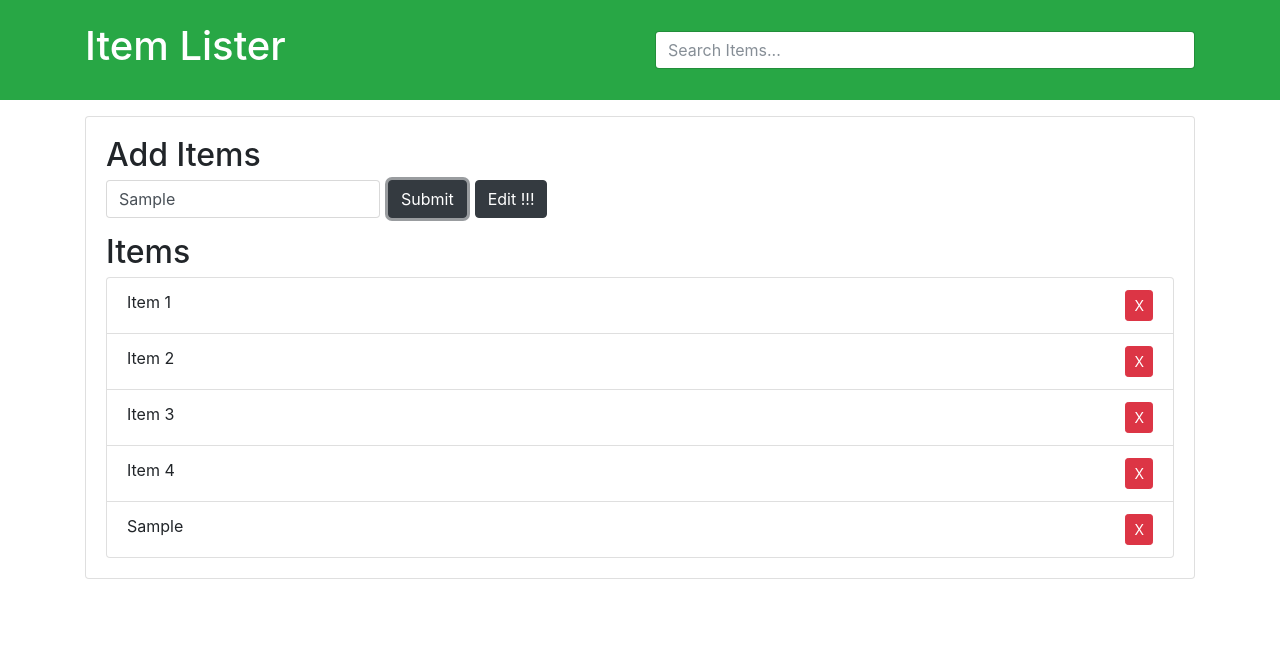
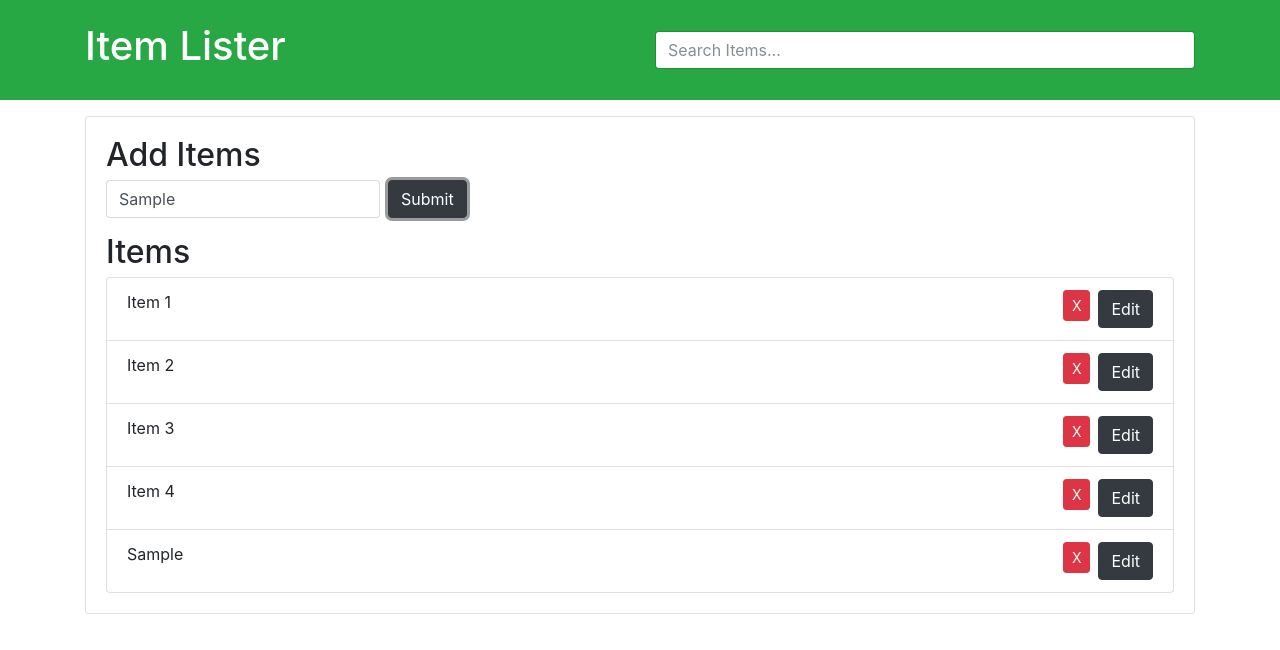
Before and after one commit to shubmeister/Web-Development, a plain HTML site: page assign6.html in a window 1280 px wide. Both pictures are taken after typing "Sample" into the empty fields and a click on the input "Submit". Drawn offline with nearby package versions, Linux system fonts and the light colour scheme.

Commit message:
Updated edit function
Updated edit function

```diff
--- a/assign6.html
+++ b/assign6.html
@@ -26,14 +26,14 @@
         <form id="addForm" class="form-inline mb-3">
           <input type="text" class="form-control mr-2" id="item">
           <input type="submit" class="btn btn-dark mr-2" value="Submit">
-          <input type="button" class="btn btn-dark" value="Edit !!!">
+
         </form>
         <h2 class="title">Items</h2>
         <ul id="items" class="list-group">
-          <li class="list-group-item">Item 1 <button class="btn btn-danger btn-sm float-right delete">X</button></li>
-          <li class="list-group-item">Item 2 <button class="btn btn-danger btn-sm float-right delete">X</button></li>
-          <li class="list-group-item">Item 3 <button class="btn btn-danger btn-sm float-right delete">X</button></li>
-          <li class="list-group-item">Item 4 <button class="btn btn-danger btn-sm float-right delete">X</button></li>
+          <li class="list-group-item">Item 1<input type="button" class="btn btn-dark float-right" value="Edit"> <button class="btn btn-danger btn-sm float-right mr-2 delete">X</button></li>
+          <li class="list-group-item">Item 2<input type="button" class="btn btn-dark float-right" value="Edit"> <button class="btn btn-danger btn-sm float-right mr-2 delete">X</button></li>
+          <li class="list-group-item">Item 3<input type="button" class="btn btn-dark float-right" value="Edit"> <button class="btn btn-danger btn-sm float-right mr-2 delete">X</button></li>
+          <li class="list-group-item">Item 4<input type="button" class="btn btn-dark float-right" value="Edit"> <button class="btn btn-danger btn-sm float-right mr-2 delete">X</button></li>
         </ul>
        </div>
       </div>
--- a/assign6.js
+++ b/assign6.js
@@ -27,11 +27,18 @@ function addItem(e){
 
     //adding text to li
     li.appendChild(text);
-
+    //Creating edit button
+    var butn=document.createElement('button');
+    //adding className to button
+    butn.className='btn btn-dark float-right';
+    //adding text to button
+    butn.appendChild(document.createTextNode('Edit'));
+    //adding button to li
+    li.appendChild(butn);
     //creating x button
      var btn=document.createElement('button');
      //adding className to btn
-     btn.className='btn btn-danger btn-sm float-right delete';
+     btn.className='btn btn-danger btn-sm float-right mr-2 delete';
      //adding text to btn
      var newtxt=document.createTextNode('X');
      //adding text to btn
```
